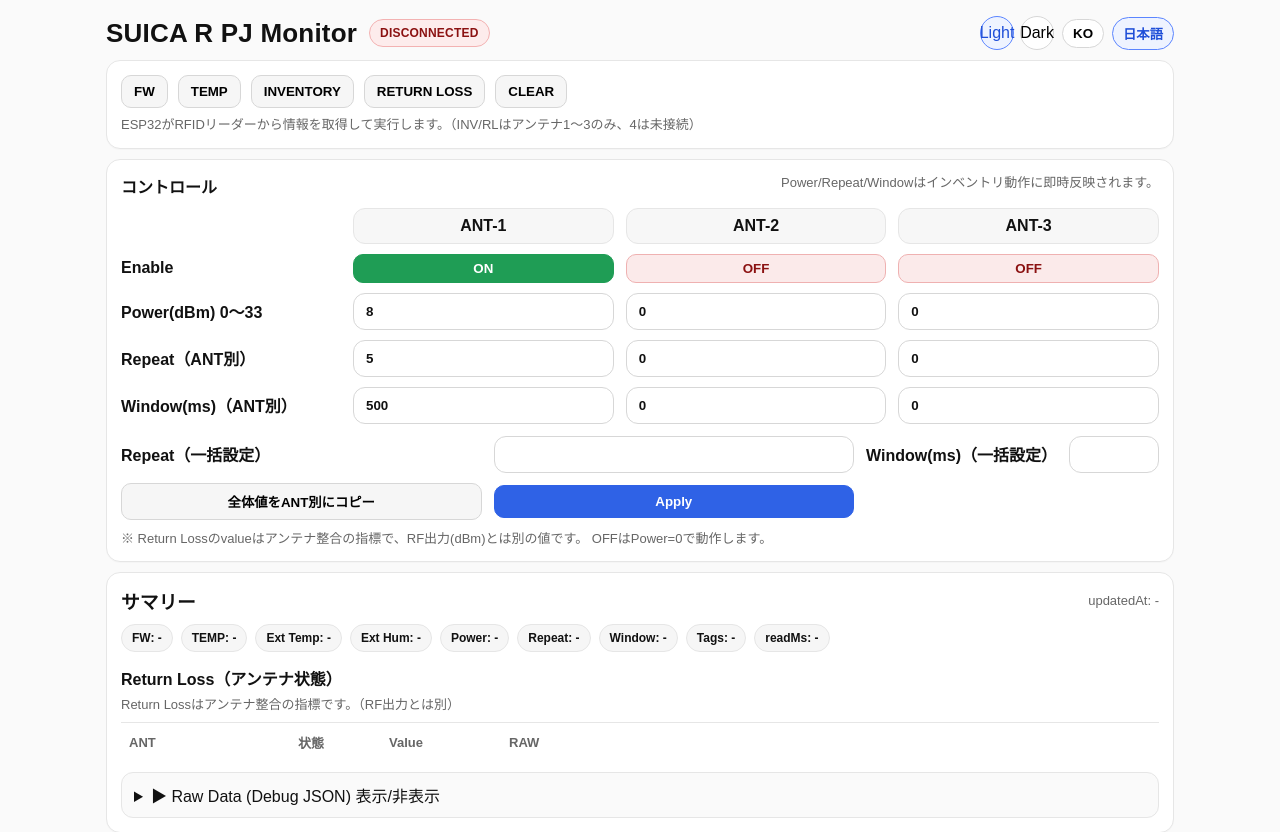
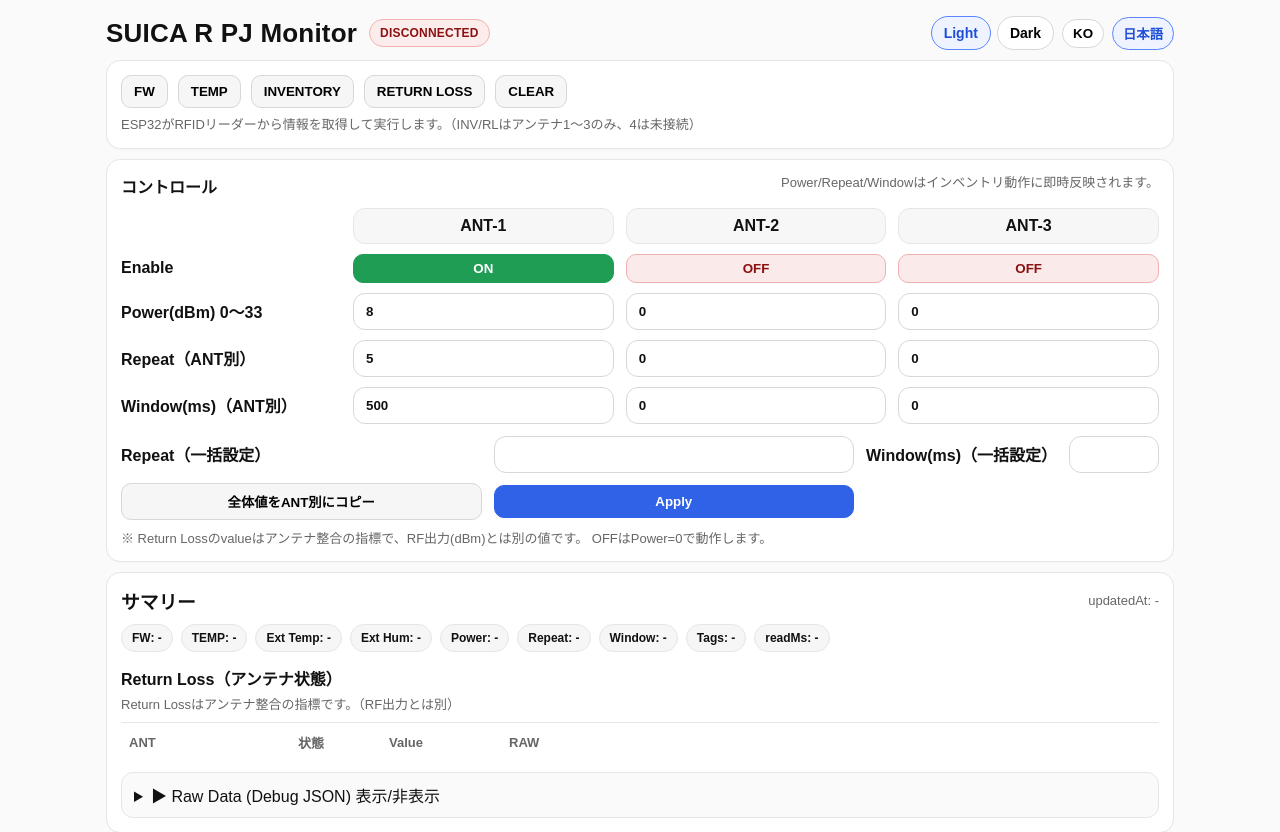
Before and after one commit to kakita7215/SUICA-R-STDY, a website: page public/index.html in a window 1280 px wide. Shown: the top 832 px of the page. Drawn offline with Linux system fonts and the light colour scheme.

Commit message:
Update index.html

```diff
--- a/public/index.html
+++ b/public/index.html
@@ -296,13 +296,15 @@
       border:1px solid var(--border-strong);
       background: var(--card-bg);
       border-radius: 999px;
-      width: 34px;
+      padding: 6px 12px;
+      min-width: 56px;
       height: 34px;
       display:inline-flex;
       align-items:center;
       justify-content:center;
       cursor:pointer;
-      font-size: 16px;
+      font-size: 14px;
+      font-weight: 700;
     }
     .iconbtn.active{
       border-color:#5b85ff;
```
